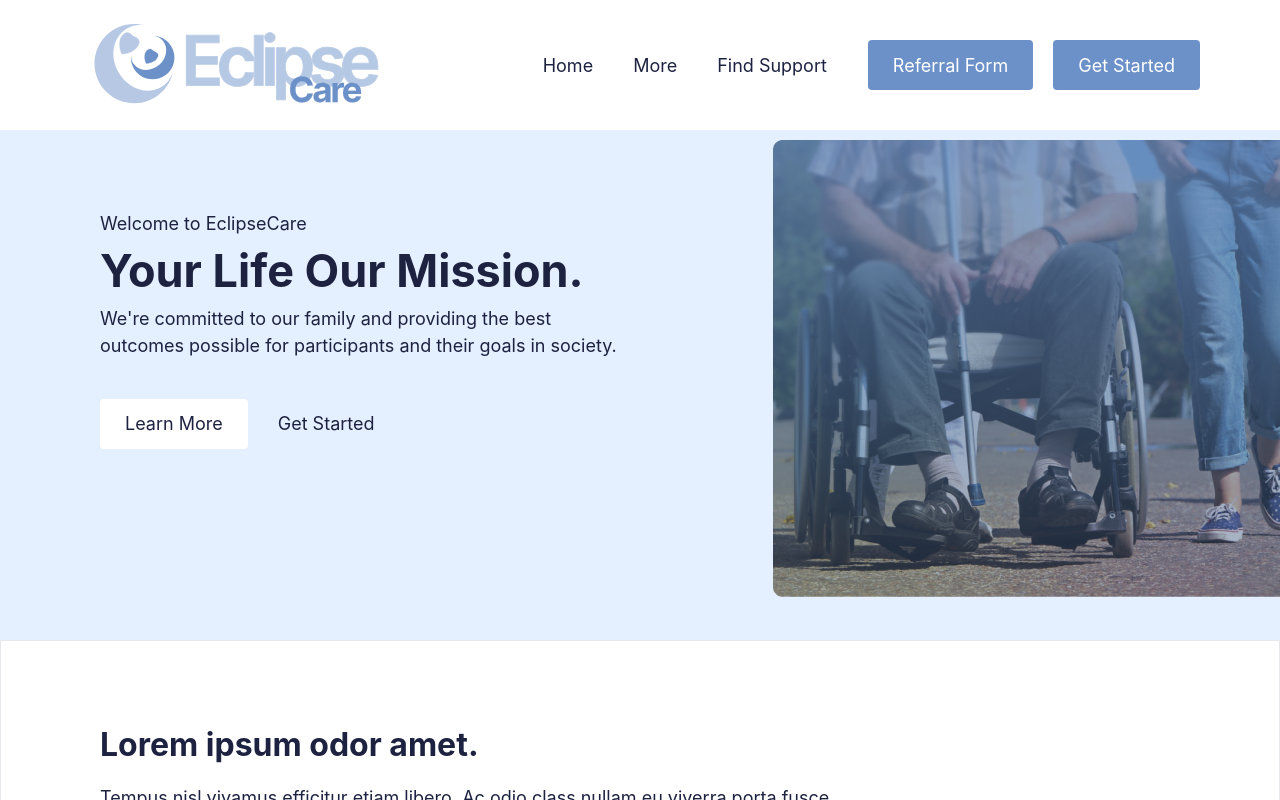
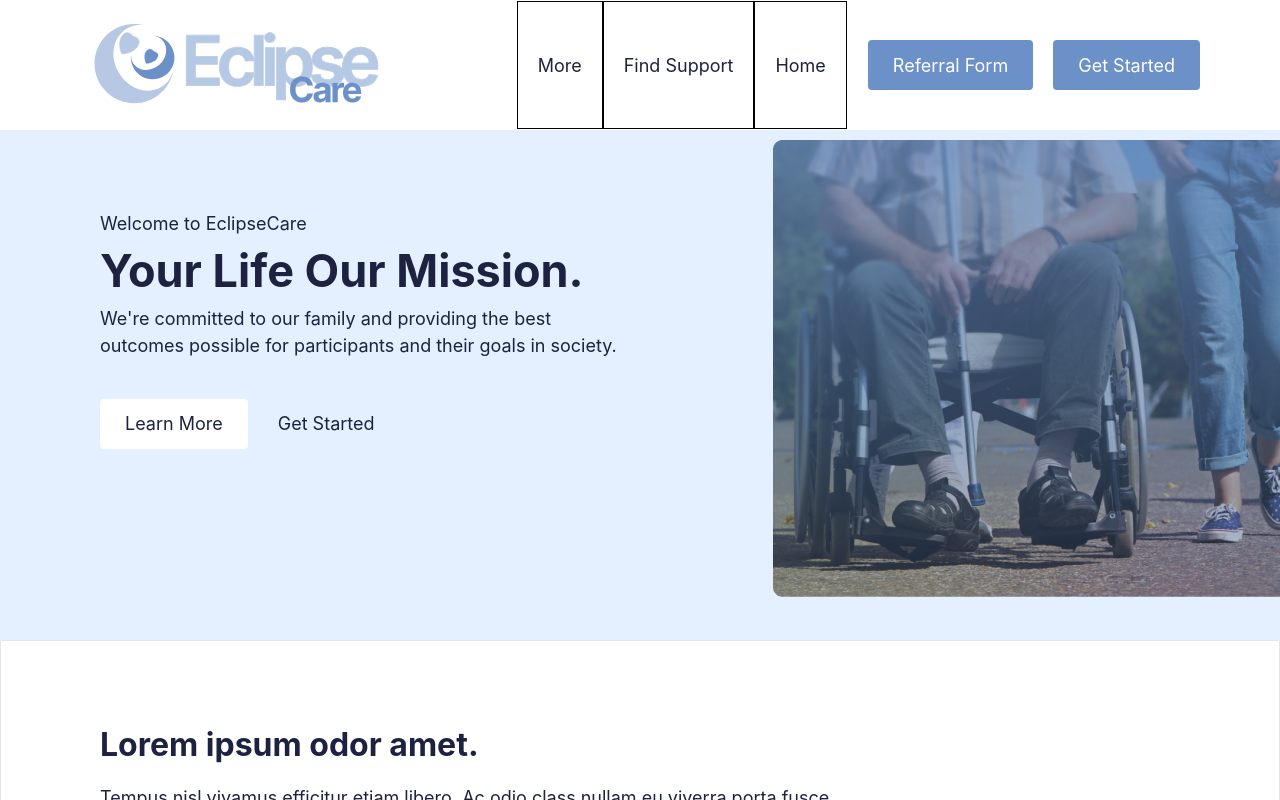
Before and after one commit to DragonWarrior9999/eclipsecare, a React (Vite) app: page / in a window 1280 px wide. Shown: the top 800 px of the page. Built offline with nearby package versions, Linux system fonts and the light colour scheme.

Commit message:
SubMenu() nearly working

```diff
--- a/src/App.tsx
+++ b/src/App.tsx
@@ -6,6 +6,7 @@ import Section from './components/Section';
 import Header from './components/Header';
 import Menu from './components/Menu';
 import MenuHeading from './components/MenuHeading';
+import SubMenu from './components/SubMenu';
 import { BrowserRouter as Router, Routes, Route, Link } from 'react-router-dom';
 import Home from './pages/Home';
 
@@ -19,9 +20,13 @@ function App() {
     <div className="h-[7000px]">
       <Header>
         <Menu>
-          <MenuHeading>Home</MenuHeading>
-          <MenuHeading>More</MenuHeading>
-          <MenuHeading>Find Support</MenuHeading>
+          <MenuHeading label="More">
+            <SubMenu></SubMenu>
+          </MenuHeading>
+          <MenuHeading label="Find Support">
+            <SubMenu></SubMenu>
+          </MenuHeading>
+          <MenuHeading label="Home" children=""></MenuHeading>
         </Menu>
       </Header>
 
--- a/src/components/MenuHeading.tsx
+++ b/src/components/MenuHeading.tsx
@@ -1,4 +1,4 @@
-import { useState, useEffect, ReactNode, Children } from 'react';
+import { useState, useEffect, ReactNode } from 'react';
 import { motion } from 'framer-motion';
 
 
@@ -8,10 +8,11 @@ import { motion } from 'framer-motion';
 //}
 
 interface propsNavHeading{
-    children: String;
+    label: string;
+    children: ReactNode;
 }
 
-export default function MenuHeading({children}: propsNavHeading){
+export default function MenuHeading({label, children}: propsNavHeading){
 
     const [hovering, setHovering] = useState(false);
 
@@ -19,9 +20,9 @@ export default function MenuHeading({children}: propsNavHeading){
         <div
         onMouseEnter={()=>setHovering(true)}
         onMouseLeave={()=>setHovering(false)}
-        className={`relative pl-8 pr-8 h-full flex items-center`}
-        >{children}
-            <motion.div className={`absolute bottom-[-300px] w-[700px] min-h-[300px] border border-white bg-blue-400
+        className={`relative pl-8 pr-8 h-full flex items-center border border-black`}
+        >{label}
+            <motion.div className={`absolute left-[-300px] bottom-[-400px] min-w-[300px] min-h-[400px] border border-white bg-red-400
                 ${hovering?  'block'
                     : 'hidden'
                     }
@@ -29,7 +30,9 @@ export default function MenuHeading({children}: propsNavHeading){
                 initial={{opacity: 0}}
                 animate={hovering? {opacity:1} : {opacity:0}}
                 transition={{duration:0.2}}
-                ></motion.div>
+                >
+                    {children}
+                </motion.div>
         </div>
     )
 }
--- /dev/null
+++ b/src/components/SubMenu.tsx
@@ -0,0 +1,31 @@
+
+
+export default function SubMenu(){
+
+    {/*
+    return(
+        <div className="h-full flex bg-violet-400 w-[800px]">
+            <div className="h-full w-[400px] border border-white"></div>
+            <div className="grid grid-cols-2 grid-rows-4 h-full w-[480px] bg-yellow-400">
+
+            </div>
+        </div>
+    )*/}
+    {/*height has too match parents height MenuHeading() should deal with position*/}
+    return(
+        <div className="flex bg-yellow-500 w-[800px] h-[400px]">
+            <div className="h-full w-[350px] border border-white"></div>
+            <div className="grid grid-cols-2 grid-rows-4 h-full w-[450px] bg-blue-400">
+                <div className="bg-red-400"></div>
+                <div className="bg-orange-400"></div>
+                <div className="bg-orange-400"></div>
+                <div className="bg-red-400"></div>
+                <div className="bg-red-400"></div>
+                <div className="bg-orange-400"></div>
+                <div className="bg-orange-400"></div>
+                <div className="bg-red-400"></div>
+
+            </div>
+        </div>
+    )
+}
```
